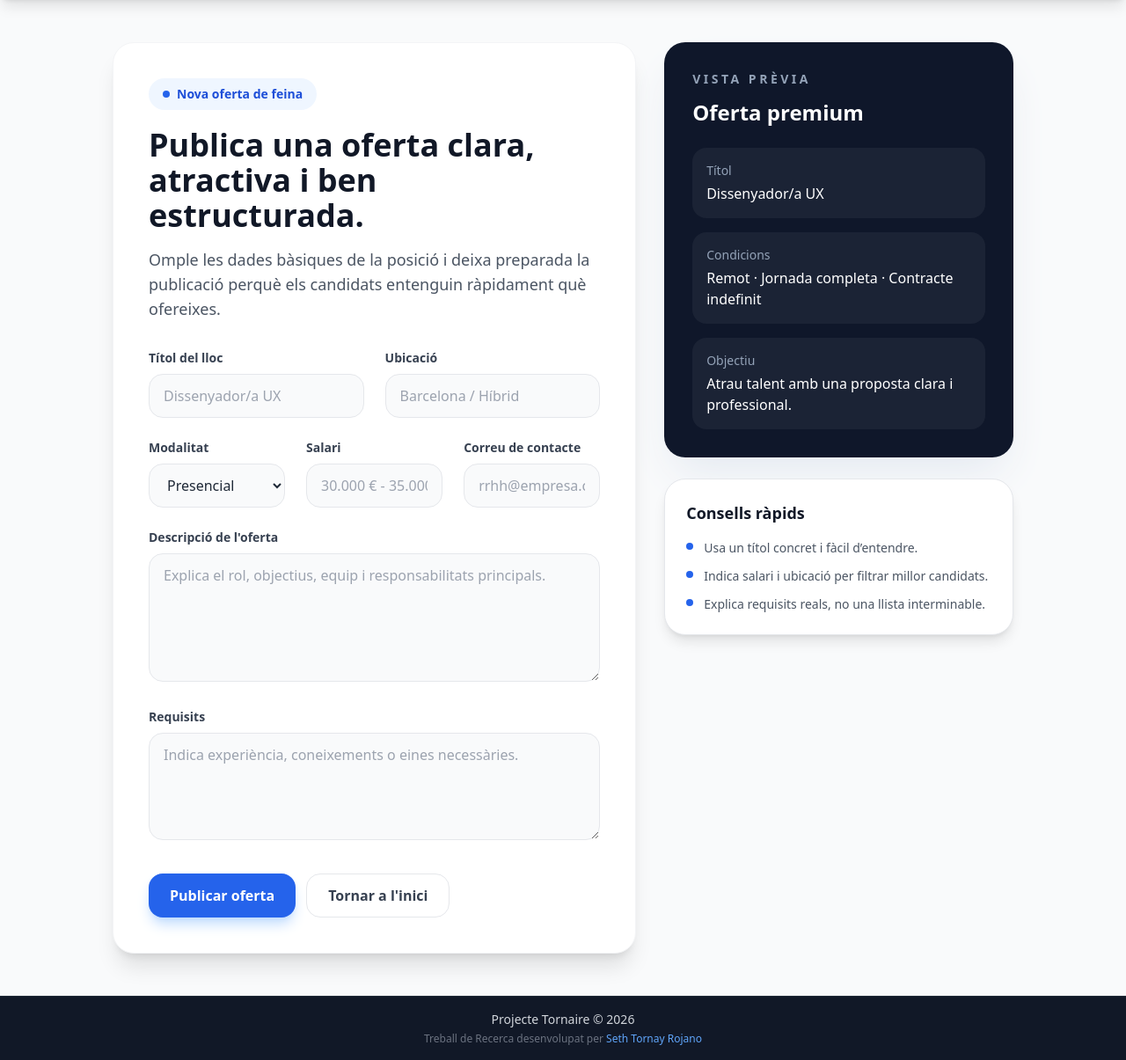
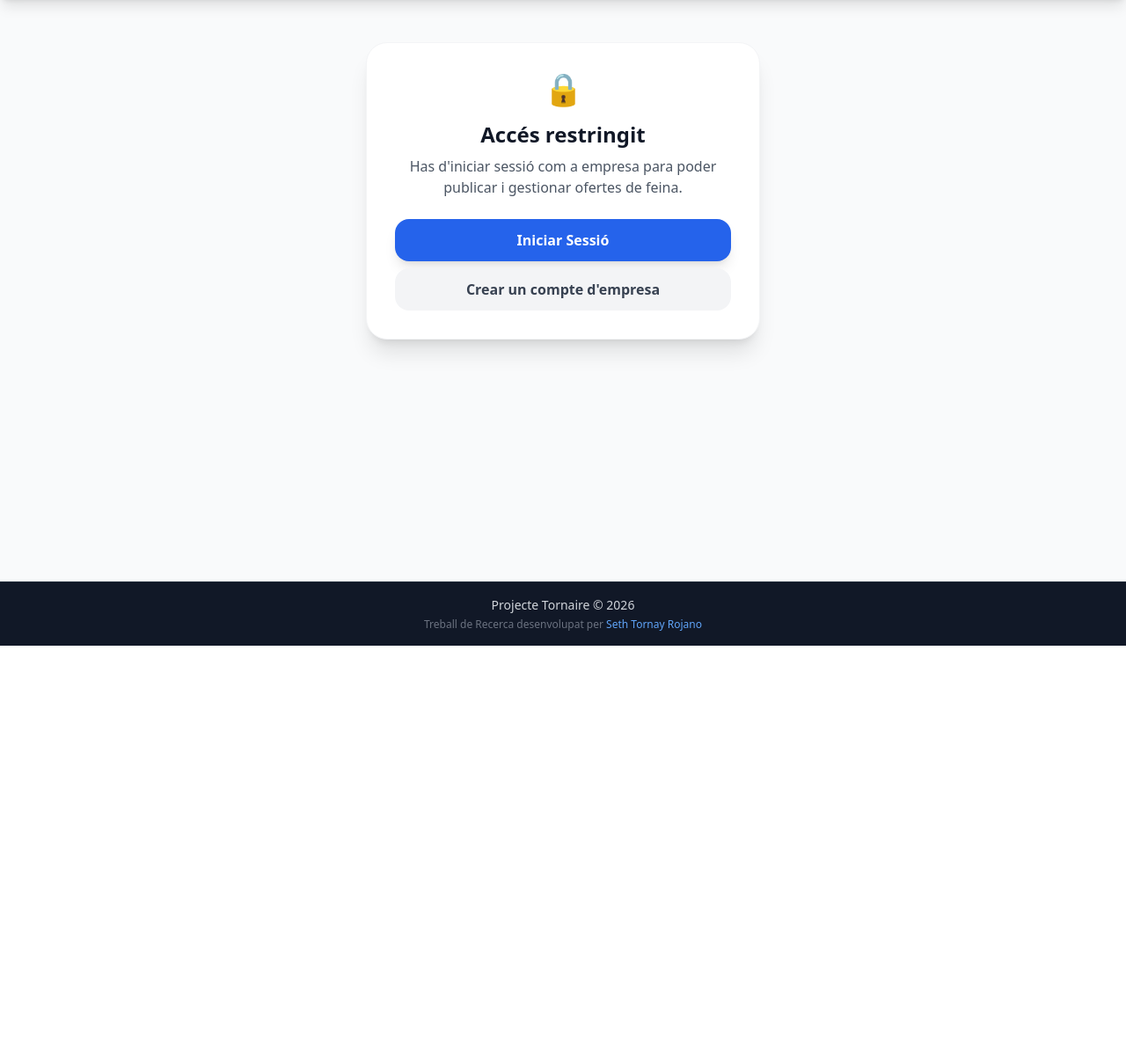
Before and after one commit to JoelTR29/tornaire-app, a FastAPI app: page /empresa in a window 1280 px wide. Shown: the part 66-1271 px from the top of the page at 88% size. After the commit the page ends 800 px from the top, so only its background shows below. Run offline with FastAPI, Linux system fonts and the light colour scheme; some libraries are stand-ins or nearby versions.

Commit message:
Add login and registration templates; implement user role selection and dynamic fields

```diff
--- a/templates/empresa.html
+++ b/templates/empresa.html
@@ -2,108 +2,127 @@
 
 {% block content %}
 <section class="max-w-5xl mx-auto py-6">
+
+    {% if not current_user %}
+    <div class="bg-white rounded-3xl shadow-xl p-8 text-center border border-gray-100 max-w-md mx-auto">
+        <span class="text-4xl">🔒</span>
+        <h2 class="text-2xl font-bold text-gray-900 mt-4">Accés restringit</h2>
+        <p class="text-gray-600 mt-2">Has d'iniciar sessió com a empresa para poder publicar i gestionar ofertes de feina.</p>
+        <div class="mt-6 flex flex-col gap-2">
+            <a href="/empresa/login" class="w-full bg-blue-600 text-white font-semibold py-3 rounded-2xl shadow-lg hover:bg-blue-700 transition">
+                Iniciar Sessió
+            </a>
+            <a href="/empresa/registre" class="w-full bg-gray-100 text-gray-700 font-semibold py-3 rounded-2xl hover:bg-gray-200 transition">
+                Crear un compte d'empresa
+            </a>
+        </div>
+    </div>
+
+    {% else %}
+
     <div class="grid gap-8 lg:grid-cols-[1.2fr_0.8fr] items-start">
-		<div class="bg-white rounded-3xl shadow-xl p-8 md:p-10 border border-gray-100">
-			<div class="inline-flex items-center gap-2 rounded-full bg-blue-50 text-blue-700 px-4 py-2 text-sm font-semibold mb-5">
-				<span class="h-2 w-2 rounded-full bg-blue-600"></span>
+
+        <div id="form-container" class="bg-white rounded-3xl shadow-xl p-8 md:p-10 border border-gray-100">
+
+            <div class="flex flex-wrap justify-between items-center gap-2 mb-5">
+                <div class="inline-flex items-center gap-2 rounded-full bg-blue-50 text-blue-700 px-4 py-2 text-sm font-semibold">
+                    <span class="h-2 w-2 rounded-full bg-blue-600 animate-pulse"></span>
                     Nova oferta de feina
+                </div>
+                <div class="text-xs text-gray-500 font-medium bg-gray-100 px-3 py-1.5 rounded-xl">
+                    🏢 Empresa: <span class="text-gray-900 font-bold">{{ current_user.nom_empresa }}</span>
+                </div>
             </div>
 
             <h2 class="text-3xl md:text-4xl font-bold text-gray-900 leading-tight">
                 Publica una oferta clara, atractiva i ben estructurada.
             </h2>
             <p class="mt-4 text-gray-600 text-lg">
-				Omple les dades bàsiques de la posició i deixa preparada la publicació perquè els candidats entenguin ràpidament què ofereixes.
+                Omple les dades del lloc. L'oferta quedarà automàticament lligada al compte de la teva organització.
             </p>
 
-			{% if success %}
-			<div class="mt-6 rounded-2xl border border-emerald-200 bg-emerald-50 p-4 text-emerald-900">
-				<p class="font-semibold">Oferta preparada correctament.</p>
-				<p class="text-sm mt-1">Ja tens la informació recollida i pots continuar amb el flux intern que vulguis afegir després.</p>
-			</div>
-			{% endif %}
+            <form class="mt-8 space-y-6"
+                  hx-post="/empresa/nova-oferta"
+                  hx-target="#form-container"
+                  hx-swap="outerHTML">
 
-			<form class="mt-8 space-y-6" method="post" action="/empresa">
                 <div class="grid gap-6 md:grid-cols-2">
                     <div>
-						<label class="block text-sm font-semibold text-gray-700 mb-2" for="titulo">Títol del lloc</label>
-						<input id="titulo" name="titulo" type="text" required class="w-full rounded-2xl border border-gray-200 bg-gray-50 px-4 py-3 outline-none transition focus:border-blue-500 focus:bg-white focus:ring-4 focus:ring-blue-100" placeholder="Dissenyador/a UX">
+                        <label class="block text-sm font-semibold text-gray-700 mb-2" for="titol">Títol del lloc</label>
+                        <input id="titol" name="titol" type="text" required class="w-full rounded-2xl border border-gray-200 bg-gray-50 px-4 py-3 outline-none transition focus:border-blue-500 focus:bg-white focus:ring-4 focus:ring-blue-100" placeholder="Ex: Desenvolupador/a Python / IA">
                     </div>
                     <div>
-						<label class="block text-sm font-semibold text-gray-700 mb-2" for="ubicacion">Ubicació</label>
-						<input id="ubicacion" name="ubicacion" type="text" required class="w-full rounded-2xl border border-gray-200 bg-gray-50 px-4 py-3 outline-none transition focus:border-blue-500 focus:bg-white focus:ring-4 focus:ring-blue-100" placeholder="Barcelona / Híbrid">
+                        <label class="block text-sm font-semibold text-gray-700 mb-2" for="ubicacio">Ubicació</label>
+                        <input id="ubicacio" name="ubicacio" type="text" required class="w-full rounded-2xl border border-gray-200 bg-gray-50 px-4 py-3 outline-none transition focus:border-blue-500 focus:bg-white focus:ring-4 focus:ring-blue-100" placeholder="Ex: Mataró / Híbrid">
                     </div>
                 </div>
 
                 <div class="grid gap-6 md:grid-cols-3">
                     <div>
-						<label class="block text-sm font-semibold text-gray-700 mb-2" for="modalidad">Modalitat</label>
-						<select id="modalidad" name="modalidad" required class="w-full rounded-2xl border border-gray-200 bg-gray-50 px-4 py-3 outline-none transition focus:border-blue-500 focus:bg-white focus:ring-4 focus:ring-blue-100">
+                        <label class="block text-sm font-semibold text-gray-700 mb-2" for="modalitat">Modalitat</label>
+                        <select id="modalitat" name="modalitat" required class="w-full rounded-2xl border border-gray-200 bg-gray-50 px-4 py-3 outline-none transition focus:border-blue-500 focus:bg-white focus:ring-4 focus:ring-blue-100">
                             <option value="Presencial">Presencial</option>
-							<option value="Híbrid">Híbrid</option>
+                            <option value="Híbrid" selected>Híbrid</option>
                             <option value="Remot">Remot</option>
                         </select>
                     </div>
                     <div>
-						<label class="block text-sm font-semibold text-gray-700 mb-2" for="salario">Salari</label>
-						<input id="salario" name="salario" type="text" required class="w-full rounded-2xl border border-gray-200 bg-gray-50 px-4 py-3 outline-none transition focus:border-blue-500 focus:bg-white focus:ring-4 focus:ring-blue-100" placeholder="30.000 € - 35.000 €">
+                        <label class="block text-sm font-semibold text-gray-700 mb-2" for="salari">Salari Anual (€)</label>
+                        <input id="salari" name="salari" type="text" required class="w-full rounded-2xl border border-gray-200 bg-gray-50 px-4 py-3 outline-none transition focus:border-blue-500 focus:bg-white focus:ring-4 focus:ring-blue-100" placeholder="Ex: 32.000 €">
                     </div>
                     <div>
-						<label class="block text-sm font-semibold text-gray-700 mb-2" for="contacto">Correu de contacte</label>
-						<input id="contacto" name="contacto" type="email" required class="w-full rounded-2xl border border-gray-200 bg-gray-50 px-4 py-3 outline-none transition focus:border-blue-500 focus:bg-white focus:ring-4 focus:ring-blue-100" placeholder="rrhh@empresa.com">
+                        <label class="block text-sm font-semibold text-gray-700 mb-2" for="correu_contacte">Correu de contacte</label>
+                        <input id="correu_contacte" name="correu_contacte" type="email" required class="w-full rounded-2xl border border-gray-200 bg-gray-50 px-4 py-3 outline-none transition focus:border-blue-500 focus:bg-white focus:ring-4 focus:ring-blue-100" value="{{ current_user.email }}">
                     </div>
                 </div>
 
                 <div>
-					<label class="block text-sm font-semibold text-gray-700 mb-2" for="descripcion">Descripció de l'oferta</label>
-					<textarea id="descripcion" name="descripcion" rows="5" required class="w-full rounded-2xl border border-gray-200 bg-gray-50 px-4 py-3 outline-none transition focus:border-blue-500 focus:bg-white focus:ring-4 focus:ring-blue-100" placeholder="Explica el rol, objectius, equip i responsabilitats principals."></textarea>
+                    <label class="block text-sm font-semibold text-gray-700 mb-2" for="descripcio">Descripció de la posició</label>
+                    <textarea id="descripcio" name="descripcio" rows="4" required class="w-full rounded-2xl border border-gray-200 bg-gray-50 px-4 py-3 outline-none transition focus:border-blue-500 focus:bg-white focus:ring-4 focus:ring-blue-100" placeholder="Explica el rol, funcions i el dia a dia de l'equip..."></textarea>
                 </div>
 
                 <div>
-					<label class="block text-sm font-semibold text-gray-700 mb-2" for="requisitos">Requisits</label>
-					<textarea id="requisitos" name="requisitos" rows="4" required class="w-full rounded-2xl border border-gray-200 bg-gray-50 px-4 py-3 outline-none transition focus:border-blue-500 focus:bg-white focus:ring-4 focus:ring-blue-100" placeholder="Indica experiència, coneixements o eines necessàries."></textarea>
+                    <label class="block text-sm font-semibold text-gray-700 mb-2" for="requisits">Requisits Tècnics i Habilitats (Clau per a la IA)</label>
+                    <textarea id="requisits" name="requisits" rows="4" required class="w-full rounded-2xl border border-gray-200 bg-gray-50 px-4 py-3 outline-none transition focus:border-blue-500 focus:bg-white focus:ring-4 focus:ring-blue-100" placeholder="Indica les eines, idiomes o anys d'experiència necessaris perquè l'algoritme de Gemini pugui fer el 'matching' correctament."></textarea>
                 </div>
 
                 <div class="flex flex-col sm:flex-row gap-3 pt-2">
                     <button type="submit" class="inline-flex items-center justify-center rounded-2xl bg-blue-600 px-6 py-3 font-semibold text-white shadow-lg shadow-blue-200 transition hover:bg-blue-700 hover:-translate-y-0.5">
-						Publicar oferta
+                        🚀 Publicar Oferta Oficial
                     </button>
                     <a href="/" class="inline-flex items-center justify-center rounded-2xl border border-gray-200 bg-white px-6 py-3 font-semibold text-gray-700 transition hover:bg-gray-50">
-						Tornar a l'inici
+                        Cancel·lar
                     </a>
                 </div>
             </form>
         </div>
 
         <aside class="space-y-6">
-			<div class="rounded-3xl bg-slate-900 p-8 text-white shadow-2xl shadow-slate-200">
-				<p class="text-sm font-semibold uppercase tracking-[0.25em] text-slate-400">Vista prèvia</p>
-				<h3 class="mt-3 text-2xl font-bold">Oferta premium</h3>
+            <div class="rounded-3xl bg-slate-900 p-8 text-white shadow-2xl">
+                <p class="text-sm font-semibold uppercase tracking-[0.25em] text-slate-400">Panell de Control</p>
+                <h3 class="mt-3 text-2xl font-bold">{{ current_user.nom_empresa }}</h3>
                 <div class="mt-6 space-y-4 text-sm text-slate-300">
-					<div class="rounded-2xl bg-white/5 p-4">
-						<p class="text-slate-400">Títol</p>
-						<p class="mt-1 text-base text-white">Dissenyador/a UX</p>
+                    <div class="rounded-2xl bg-white/5 p-4 flex justify-between items-center">
+                        <div>
+                            <p class="text-slate-400 text-xs">Estat del compte</p>
+                            <p class="mt-0.5 text-emerald-400 font-semibold flex items-center gap-1">
+                                <span class="h-2 w-2 rounded-full bg-emerald-400"></span> Verificada
+                            </p>
+                        </div>
                     </div>
                     <div class="rounded-2xl bg-white/5 p-4">
-						<p class="text-slate-400">Condicions</p>
-						<p class="mt-1 text-base text-white">Remot · Jornada completa · Contracte indefinit</p>
-					</div>
-					<div class="rounded-2xl bg-white/5 p-4">
-						<p class="text-slate-400">Objectiu</p>
-						<p class="mt-1 text-base text-white">Atrau talent amb una proposta clara i professional.</p>
+                        <p class="text-slate-400 text-xs">Consell de l'algoritme</p>
+                        <p class="mt-1 text-xs text-slate-300 leading-relaxed">
+                            Al camp "Requisits", utilitza paraules clau clares (ex: <i>"Python", "SQL", "2 anys d'experiència"</i>). Això optimitza el percentatge d'afinitat de la IA durant el filtratge de CVs.
+                        </p>
                     </div>
                 </div>
+                <div class="mt-6 pt-4 border-t border-white/10 text-center">
+                    <a href="/logout" class="text-xs text-red-400 hover:text-red-300 font-medium transition">Tancar la sessió de l'empresa</a>
                 </div>
-
-			<div class="rounded-3xl border border-gray-200 bg-white p-6 shadow-lg">
-				<h3 class="text-lg font-bold text-gray-900">Consells ràpids</h3>
-				<ul class="mt-4 space-y-3 text-sm text-gray-600">
-					<li class="flex gap-3"><span class="mt-1 h-2 w-2 rounded-full bg-blue-600"></span> Usa un títol concret i fàcil d’entendre.</li>
-					<li class="flex gap-3"><span class="mt-1 h-2 w-2 rounded-full bg-blue-600"></span> Indica salari i ubicació per filtrar millor candidats.</li>
-					<li class="flex gap-3"><span class="mt-1 h-2 w-2 rounded-full bg-blue-600"></span> Explica requisits reals, no una llista interminable.</li>
-				</ul>
             </div>
         </aside>
     </div>
+    {% endif %}
 </section>
 {% endblock %}
```
Also changed, not shown: templates/candidat.html (+95 -0 lines), templates/login.html (added, +47 -0 lines), templates/registre.html (added, +67 -0 lines). Lines whose indentation alone changed are shown as unchanged.
